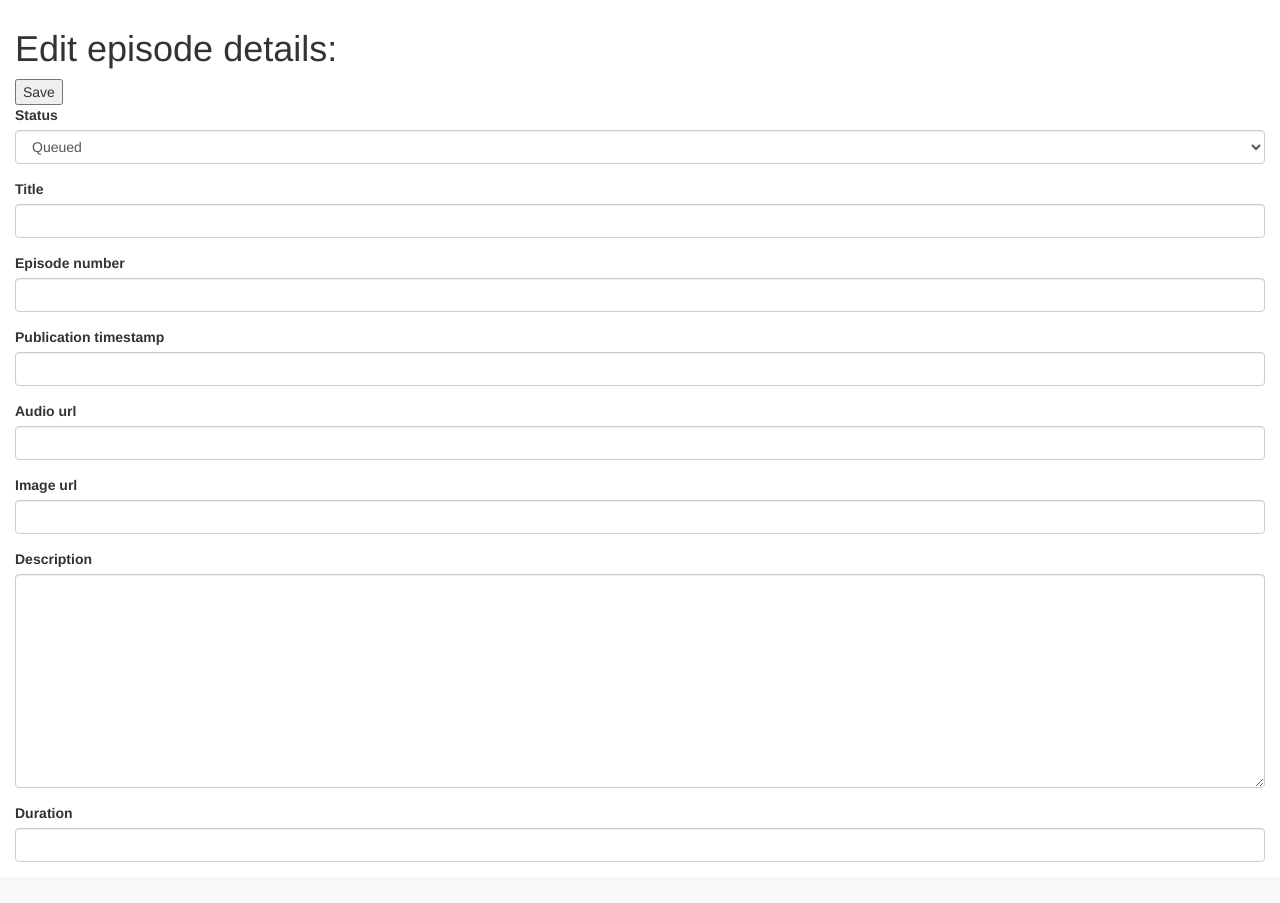
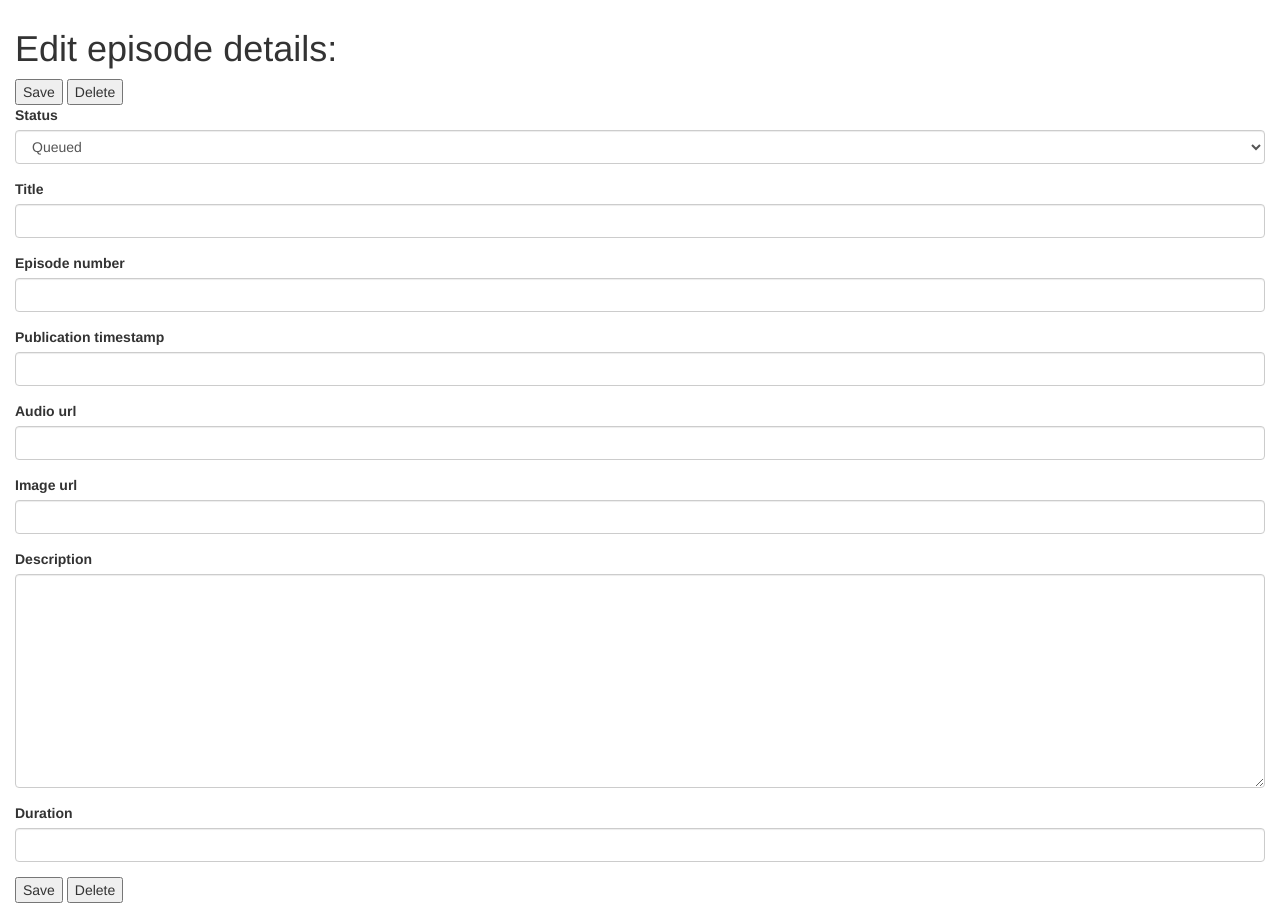
Before and after one commit to mattkram/podcast-log, a Django app: template src/podcast_log/templates/edit-episode.html in a window 1280 px wide. Shown: the part 51-954 px from the top of the page. Before the commit the page ends 913 px from the top, so only its background shows below. Run offline with Django 3.2, Linux system fonts and the light colour scheme; the template is opened without the code that fills it: values that come from a table or form of the project are taken from there, others are empty; some libraries are stand-ins or nearby versions.

Commit message:
Add delete button to episode detail form

```diff
--- a/src/podcast_log/forms.py
+++ b/src/podcast_log/forms.py
@@ -36,6 +36,12 @@ class EditEpisodeForm(forms.ModelForm):
     image_url = URLField(
         required=False, widget=URLInput(attrs={"class": "form-control"})
     )
+    publication_timestamp = forms.DateTimeField(
+        required=False, widget=DateTimeInput(attrs={"class": "form-control"})
+    )
+    duration = forms.DateTimeField(
+        required=False, widget=TimeInput(attrs={"class": "form-control"})
+    )
 
     class Meta:
         model = Episode
@@ -51,11 +57,9 @@ class EditEpisodeForm(forms.ModelForm):
         )
 
         widgets = {
-            "publication_timestamp": DateTimeInput(attrs={"class": "form-control"}),
             "description": Textarea(
                 attrs={"class": "form-control", "cols": 80, "rows": 10}
             ),
-            "duration": TimeInput(attrs={"class": "form-control"}),
             "status": Select(attrs={"class": "form-control"}),
         }
 
--- a/src/podcast_log/templates/edit-episode.html
+++ b/src/podcast_log/templates/edit-episode.html
@@ -6,7 +6,8 @@
 <form action="{% url 'edit-episode' episode_id %}" method="post">
     {% csrf_token %}
     <input type="hidden" name="next" value="{{ next_url }}">
-    <input type="submit" value="Save">
+    <input type="submit" name="episode_save" value="Save">
+    <input type="submit" name="episode_delete" value="Delete">
     {% for field in form %}
         <div class="form-group">
             <label>{{ field.label }}</label>
@@ -14,6 +15,8 @@
             <small class="text-danger">{{ field.errors }}</small>
         </div>
     {% endfor %}
+    <input type="submit" name="episode_save" value="Save">
+    <input type="submit" name="episode_delete" value="Delete">
 </form>
 
 {% endblock %}
--- a/src/podcast_log/views.py
+++ b/src/podcast_log/views.py
@@ -98,7 +98,10 @@ def edit_episode(request, pk):
     if request.method == "POST":
         form = EditEpisodeForm(request.POST, instance=episode)
         if form.is_valid():
-            form.save()
+            if "episode_save" in request.POST:
+                form.save()
+            elif "episode_delete" in request.POST:
+                episode.delete()
             return HttpResponseRedirect(request.POST.get("next", "/"))
     else:
         form = EditEpisodeForm(instance=episode)
```
